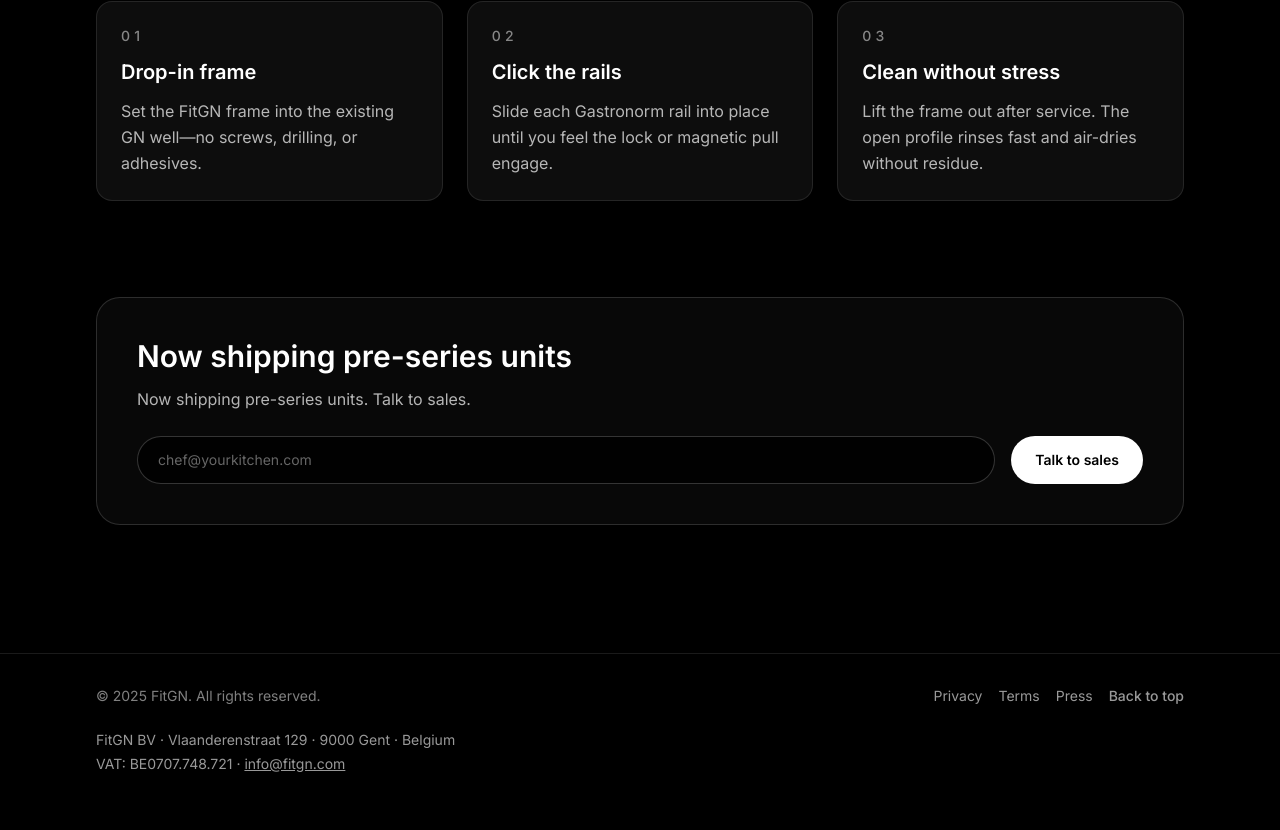
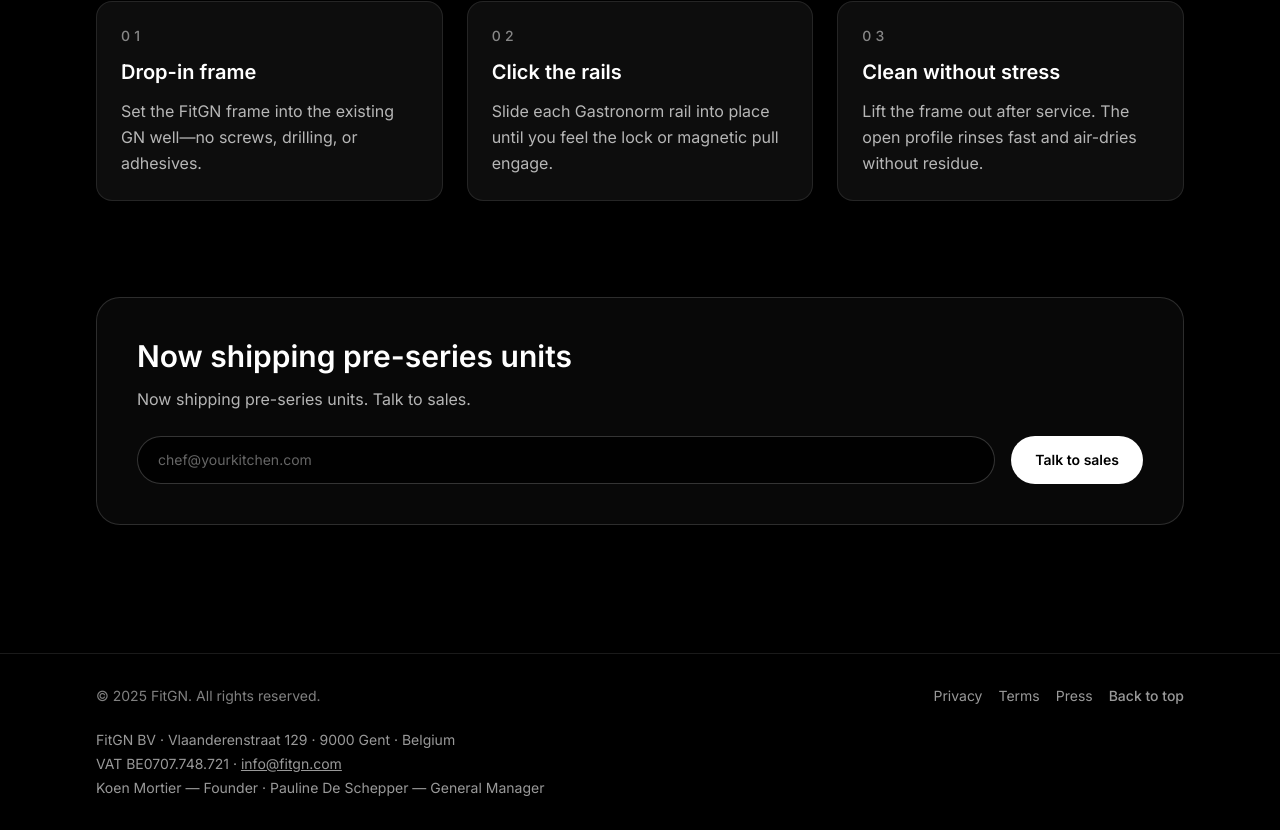
Before and after one commit to gitfitchen/fitgn, a Next.js app: page /en in a window 1280 px wide. Shown: the part 2556-3386 px from the top of the page. Before the commit the page ends 3362 px from the top, so only its background shows below. Built offline with nearby package versions, Linux system fonts and the light colour scheme.

Commit message:
Add leadership details to footer and press

```diff
--- /dev/null
+++ b/public/press.md
@@ -0,0 +1,35 @@
+# FitGN Press Snapshot
+
+FitGN builds next-generation Gastronorm infrastructure in Belgium. FitGN Rail is our frictionless retrofit platform that keeps GN rails locked and aligned throughout service, so kitchens stay fast, safe, and consistent.
+
+## Company
+
+FitGN BV
+Vlaanderenstraat 129
+9000 Gent
+Belgium
+VAT BE0707.748.721
+
+## Product Summary
+
+FitGN Rail is a drop-in locking system for GN wells and bain-maries. The modular frame clamps or magnetically secures existing rails, eliminating drift during service while remaining easy to clean and maintain.
+
+## Media Contact
+
+For interviews, assets, or demo requests, email [info@fitgn.com](mailto:info@fitgn.com).
+
+## Leadership
+
+**Koen Mortier — Founder**
+Concept development, design, and innovation.
+
+**Pauline De Schepper — General Manager**
+Day-to-day operations, partner relations, and business coordination.
+
+## Leiderschap
+
+**Koen Mortier — Oprichter**
+Conceptontwikkeling, design en innovatie.
+
+**Pauline De Schepper — Algemeen directeur**
+Dagelijkse werking, partnerrelaties en bedrijfscoördinatie.
--- a/src/app/[locale]/home-content.tsx
+++ b/src/app/[locale]/home-content.tsx
@@ -257,13 +257,17 @@ export default function Home() {
             </div>
           </div>
           <div className="text-sm text-white/60 mt-6 space-y-1">
-            <div>FitGN BV · Vlaanderenstraat 129 · 9000 Gent · Belgium</div>
+            <div>{t("footer.companyLine")}</div>
             <div>
-              VAT: BE0707.748.721 ·{" "}
-              <a href="mailto:info@fitgn.com" className="underline">
-                info@fitgn.com
-              </a>
+              {t.rich("footer.contactLine", {
+                link: (chunks) => (
+                  <a href="mailto:info@fitgn.com" className="underline">
+                    {chunks}
+                  </a>
+                ),
+              })}
             </div>
+            <div>{t("footer.leadershipLine")}</div>
           </div>
         </div>
       </footer>
--- a/src/messages/en.json
+++ b/src/messages/en.json
@@ -52,7 +52,9 @@
       "privacy": "Privacy",
       "terms": "Terms",
       "press": "Press",
-      "companyDetails": "FitGN BV · Vlaanderenstraat 129 · 9000 Gent · Belgium · VAT BE0707.748.721 · <link>info@fitgn.com</link>",
+      "companyLine": "FitGN BV · Vlaanderenstraat 129 · 9000 Gent · Belgium",
+      "contactLine": "VAT BE0707.748.721 · <link>info@fitgn.com</link>",
+      "leadershipLine": "Koen Mortier — Founder · Pauline De Schepper — General Manager",
       "copyright": "© {year} FitGN. All rights reserved."
     }
   }
--- a/src/messages/nl.json
+++ b/src/messages/nl.json
@@ -50,9 +50,11 @@
     "footer": {
       "backToTop": "Terug naar boven",
       "privacy": "Privacy",
-      "terms": "Terms",
-      "press": "Press",
-      "companyDetails": "FitGN BV · Vlaanderenstraat 129 · 9000 Gent · België · BTW BE0707.748.721 · <link>info@fitgn.com</link>",
+      "terms": "Voorwaarden",
+      "press": "Pers",
+      "companyLine": "FitGN BV · Vlaanderenstraat 129 · 9000 Gent · België",
+      "contactLine": "BTW BE0707.748.721 · <link>info@fitgn.com</link>",
+      "leadershipLine": "Koen Mortier — Oprichter · Pauline De Schepper — Algemeen directeur",
       "copyright": "© {year} FitGN. Alle rechten voorbehouden."
     }
   }
```
